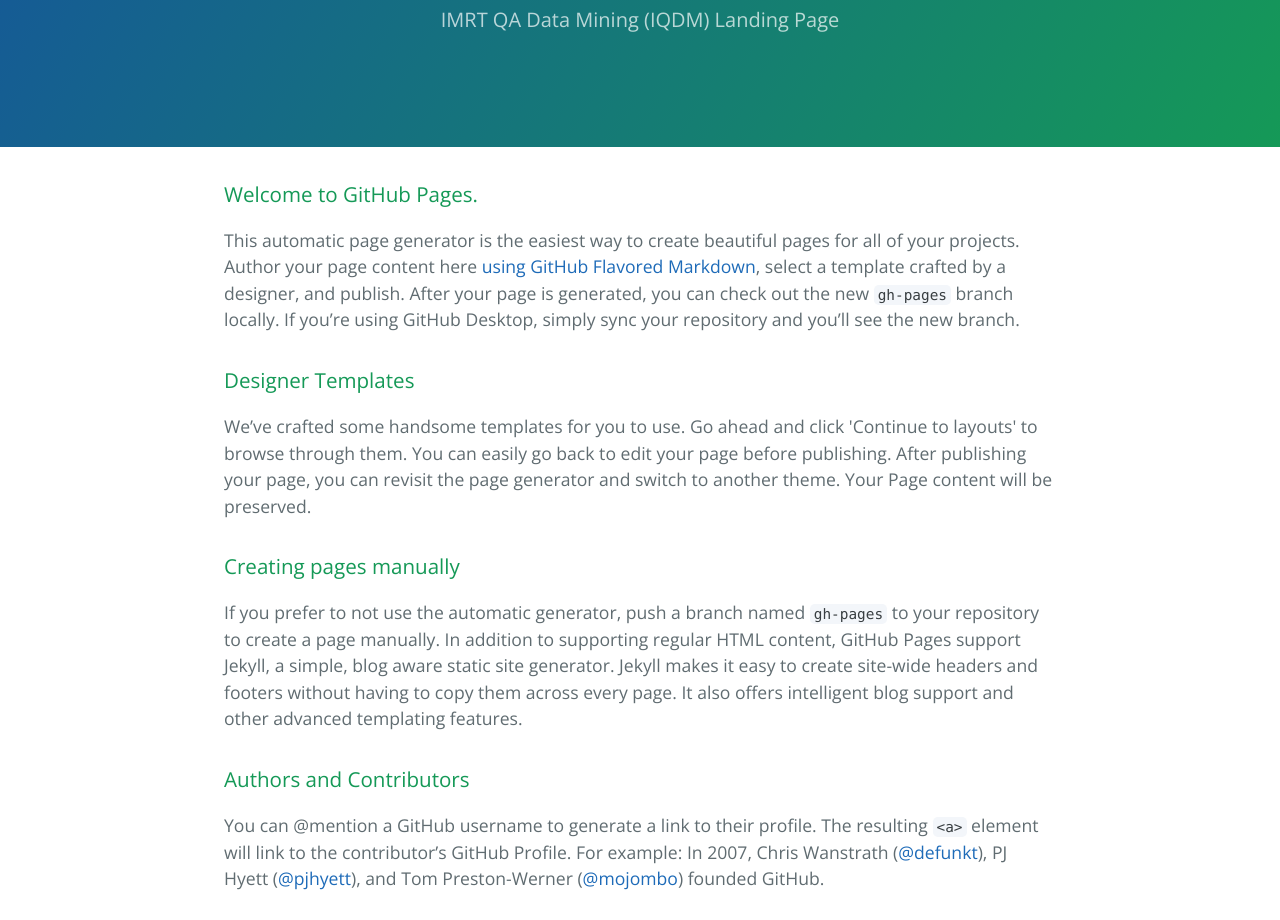
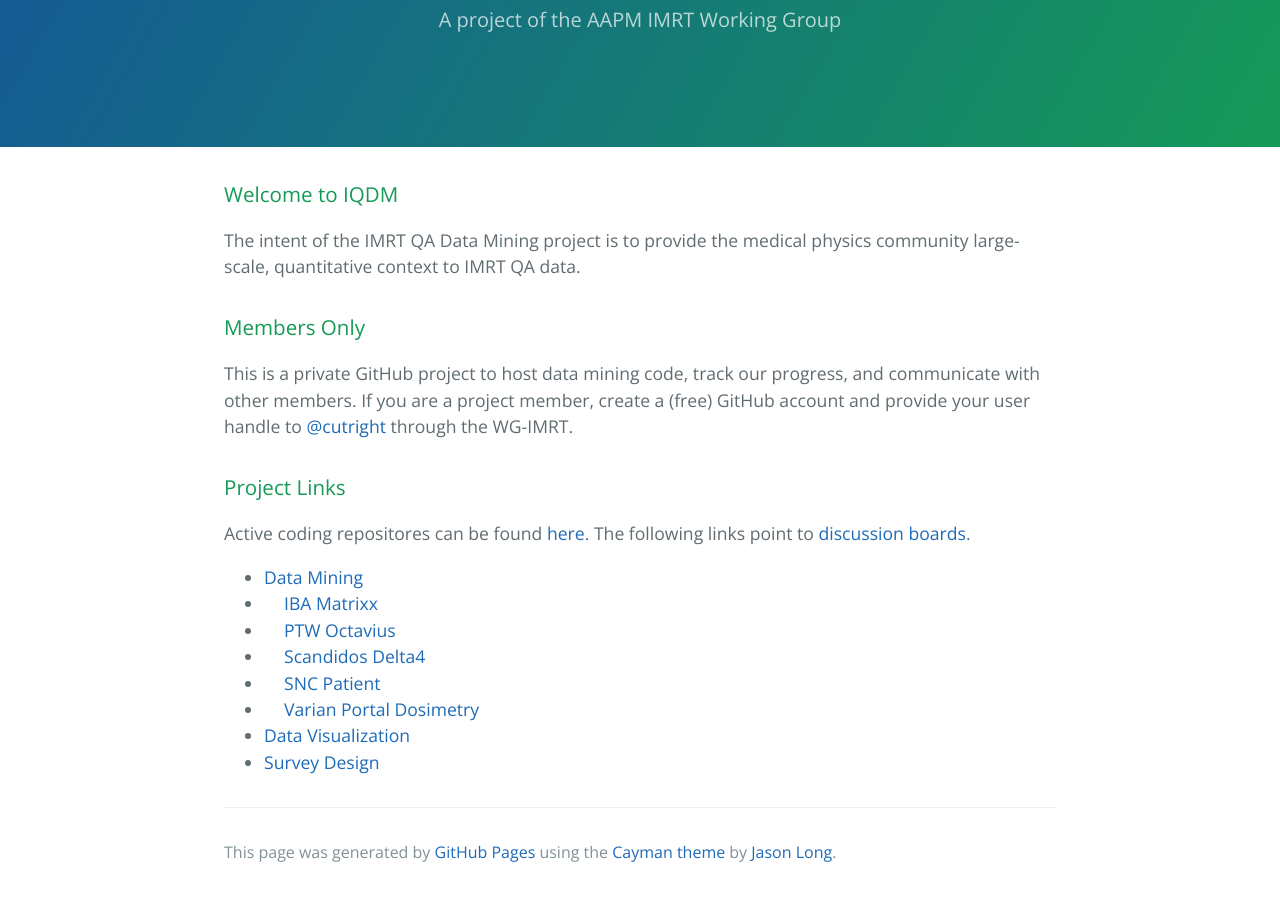
Before and after one commit to IQDM/IQDM.github.io, a plain HTML site: page index.html in a window 1280 px wide. Shown: the part 170-1090 px from the top of the page. After the commit the page ends 1066 px from the top, so only its background shows below. Drawn offline with nearby package versions, Linux system fonts and the light colour scheme.

Commit message:
init content

```diff
--- a/index.html
+++ b/index.html
@@ -2,7 +2,7 @@
 <html lang="en-us">
   <head>
     <meta charset="UTF-8">
-    <title>Iqdm.GitHub.io by IQDM</title>
+    <title>IMRT QA Data Mining (IQDM)</title>
     <meta name="viewport" content="width=device-width, initial-scale=1">
     <link rel="stylesheet" type="text/css" href="stylesheets/normalize.css" media="screen">
     <link href='https://fonts.googleapis.com/css?family=Open+Sans:400,700' rel='stylesheet' type='text/css'>
@@ -11,26 +11,33 @@
   </head>
   <body>
     <section class="page-header">
-      <h1 class="project-name">Iqdm.GitHub.io</h1>
-      <h2 class="project-tagline">IMRT QA Data Mining (IQDM) Landing Page</h2>
+      <h1 class="project-name">IMRT QA Data Mining (IQDM)</h1>
+      <h2 class="project-tagline">A project of the AAPM IMRT Working Group</h2>
     </section>
 
     <section class="main-content">
       <h3>
-<a id="welcome-to-github-pages" class="anchor" href="#welcome-to-github-pages" aria-hidden="true"><span aria-hidden="true" class="octicon octicon-link"></span></a>Welcome to GitHub Pages.</h3>
-<p>This automatic page generator is the easiest way to create beautiful pages for all of your projects. Author your page content here <a href="https://guides.github.com/features/mastering-markdown/">using GitHub Flavored Markdown</a>, select a template crafted by a designer, and publish. After your page is generated, you can check out the new <code>gh-pages</code> branch locally. If you’re using GitHub Desktop, simply sync your repository and you’ll see the new branch.</p>
+<a id="welcome-to-iqdm" class="anchor" href="#welcome-to-iqdm" aria-hidden="true"><span aria-hidden="true" class="octicon octicon-link"></span></a>Welcome to IQDM</h3>
+<p>The intent of the IMRT QA Data Mining project is to provide the medical physics community large-scale, quantitative context to IMRT QA data.</p>
 <h3>
-<a id="designer-templates" class="anchor" href="#designer-templates" aria-hidden="true"><span aria-hidden="true" class="octicon octicon-link"></span></a>Designer Templates</h3>
-<p>We’ve crafted some handsome templates for you to use. Go ahead and click 'Continue to layouts' to browse through them. You can easily go back to edit your page before publishing. After publishing your page, you can revisit the page generator and switch to another theme. Your Page content will be preserved.</p>
+<a id="members-only" class="anchor" href="#members-only" aria-hidden="true"><span aria-hidden="true" class="octicon octicon-link"></span></a>Members Only</h3>
+<p>This is a private GitHub project to host data mining code, track our progress, and communicate with other members. If you are a project member, create a (free) GitHub account and provide your user handle to
+  <a class="user-mention" data-hovercard-type="user" data-hovercard-url="/users/cutright/hovercard" data-octo-click="hovercard-link-click" data-octo-dimensions="link_type:self" href="https://github.com/cutright">@cutright</a> through the WG-IMRT.
+</p>
 <h3>
-<a id="creating-pages-manually" class="anchor" href="#creating-pages-manually" aria-hidden="true"><span aria-hidden="true" class="octicon octicon-link"></span></a>Creating pages manually</h3>
-<p>If you prefer to not use the automatic generator, push a branch named <code>gh-pages</code> to your repository to create a page manually. In addition to supporting regular HTML content, GitHub Pages support Jekyll, a simple, blog aware static site generator. Jekyll makes it easy to create site-wide headers and footers without having to copy them across every page. It also offers intelligent blog support and other advanced templating features.</p>
-<h3>
-<a id="authors-and-contributors" class="anchor" href="#authors-and-contributors" aria-hidden="true"><span aria-hidden="true" class="octicon octicon-link"></span></a>Authors and Contributors</h3>
-<p>You can @mention a GitHub username to generate a link to their profile. The resulting <code>&lt;a&gt;</code> element will link to the contributor’s GitHub Profile. For example: In 2007, Chris Wanstrath (<a class="user-mention" data-hovercard-type="user" data-hovercard-url="/users/defunkt/hovercard" data-octo-click="hovercard-link-click" data-octo-dimensions="link_type:self" href="https://github.com/defunkt">@defunkt</a>), PJ Hyett (<a class="user-mention" data-hovercard-type="user" data-hovercard-url="/users/pjhyett/hovercard" data-octo-click="hovercard-link-click" data-octo-dimensions="link_type:self" href="https://github.com/pjhyett">@pjhyett</a>), and Tom Preston-Werner (<a class="user-mention" data-hovercard-type="user" data-hovercard-url="/users/mojombo/hovercard" data-octo-click="hovercard-link-click" data-octo-dimensions="link_type:self" href="https://github.com/mojombo">@mojombo</a>) founded GitHub.</p>
-<h3>
-<a id="support-or-contact" class="anchor" href="#support-or-contact" aria-hidden="true"><span aria-hidden="true" class="octicon octicon-link"></span></a>Support or Contact</h3>
-<p>Having trouble with Pages? Check out our <a href="https://help.github.com/pages">documentation</a> or <a href="https://github.com/contact">contact support</a> and we’ll help you sort it out.</p>
+<a id="project-links" class="anchor" href="#project-links" aria-hidden="true"><span aria-hidden="true" class="octicon octicon-link"></span></a>Project Links</h3>
+<p>Active coding repositores can be found <a href="https://github.com/IQDM">here</a>. The following links point to <a href="https://github.com/orgs/IQDM/teams">discussion boards</a>.</p>
+
+<ul>
+  <li><a href="https://github.com/orgs/IQDM/teams/data-mining">Data Mining</a></li>
+  <li style="text-indent:20px;"><a href="https://github.com/orgs/IQDM/teams/iba-matrixx">IBA Matrixx</a></li>
+  <li style="text-indent:20px;"><a href="https://github.com/orgs/IQDM/teams/ptw-octavius">PTW Octavius</a></li>
+  <li style="text-indent:20px;"><a href="https://github.com/orgs/IQDM/teams/scandidos-delta4">Scandidos Delta4</a></li>
+  <li style="text-indent:20px;"><a href="https://github.com/orgs/IQDM/teams/snc-patient">SNC Patient</a></li>
+  <li style="text-indent:20px;"><a href="https://github.com/orgs/IQDM/teams/varian-portal-dosimetry">Varian Portal Dosimetry</a></li>
+  <li><a href="https://github.com/orgs/IQDM/teams/data-visualization">Data Visualization</a></li>
+  <li><a href="https://github.com/orgs/IQDM/teams/survey-design">Survey Design</a></li>
+</ul>
 
       <footer class="site-footer">
 
```
